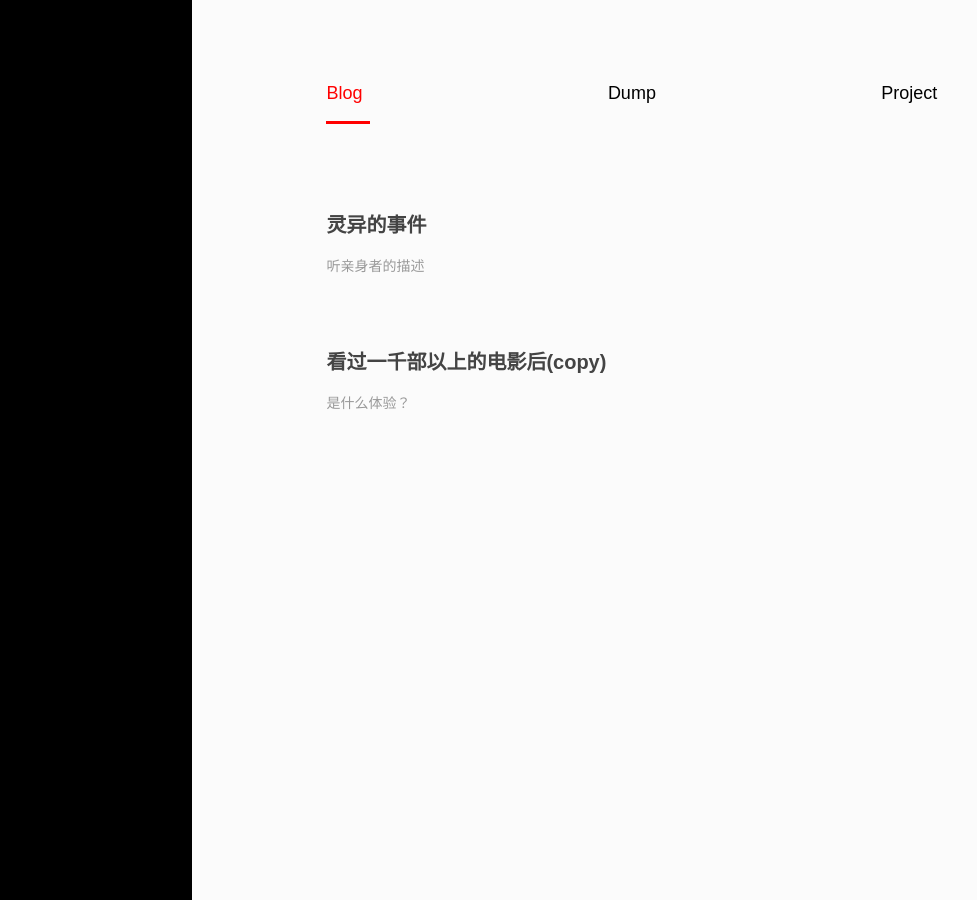
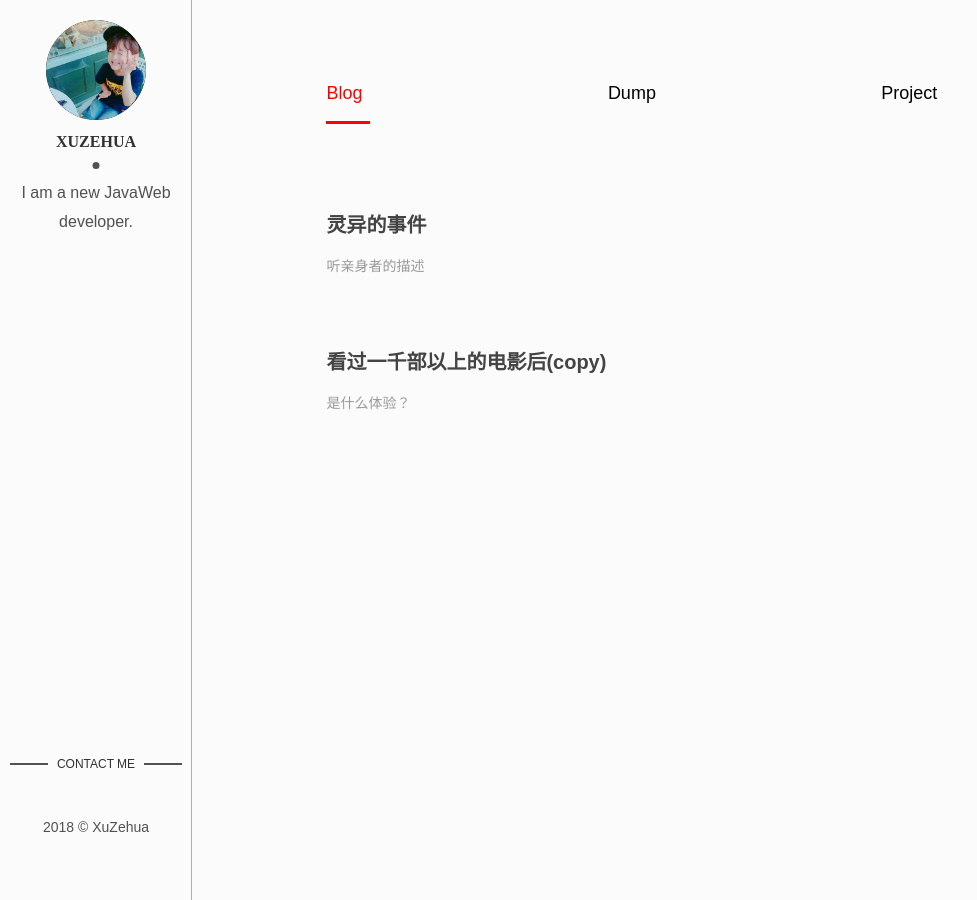
Before and after one commit to lychhh/lychhh.github.io, a Jekyll site: the page built from index.md, in a window 1280 px wide. Shown: the whole page, without its empty margins (0-977 px from the left). Built offline with Jekyll 4.4.1, drawn with Linux system fonts in a browser that asks for light colours.

Commit message:
Update default.css

```diff
--- a/css/default.css
+++ b/css/default.css
@@ -79,7 +79,7 @@ pre ol{margin-left:25px;list-style-type:decimal;}
     width: 15%;
     height: 100%;
     max-width: 500px;
-    background:#000;
+/*     background:#000; */
     box-shadow:inset -1px 0 0 rgba(0,0,0,0.3);
     background-size:cover;
     background-position:50% 50%;
```
